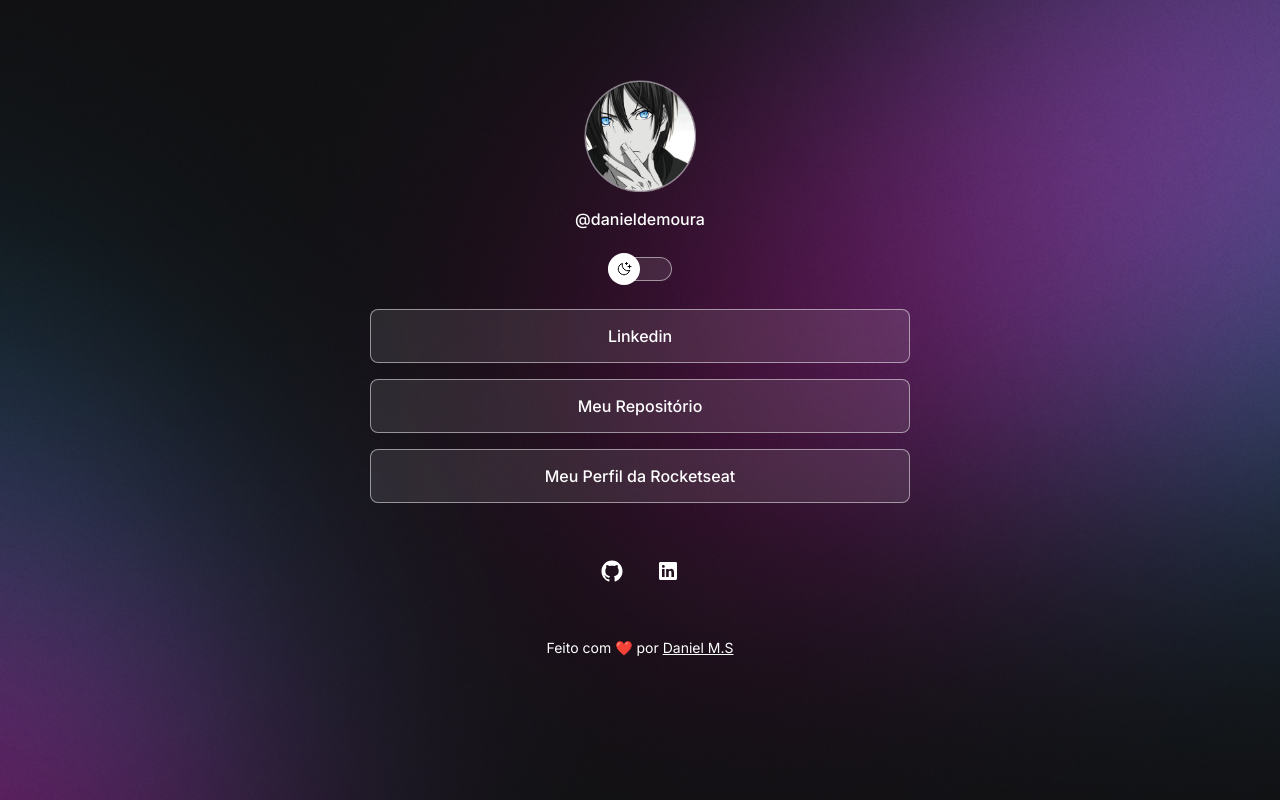
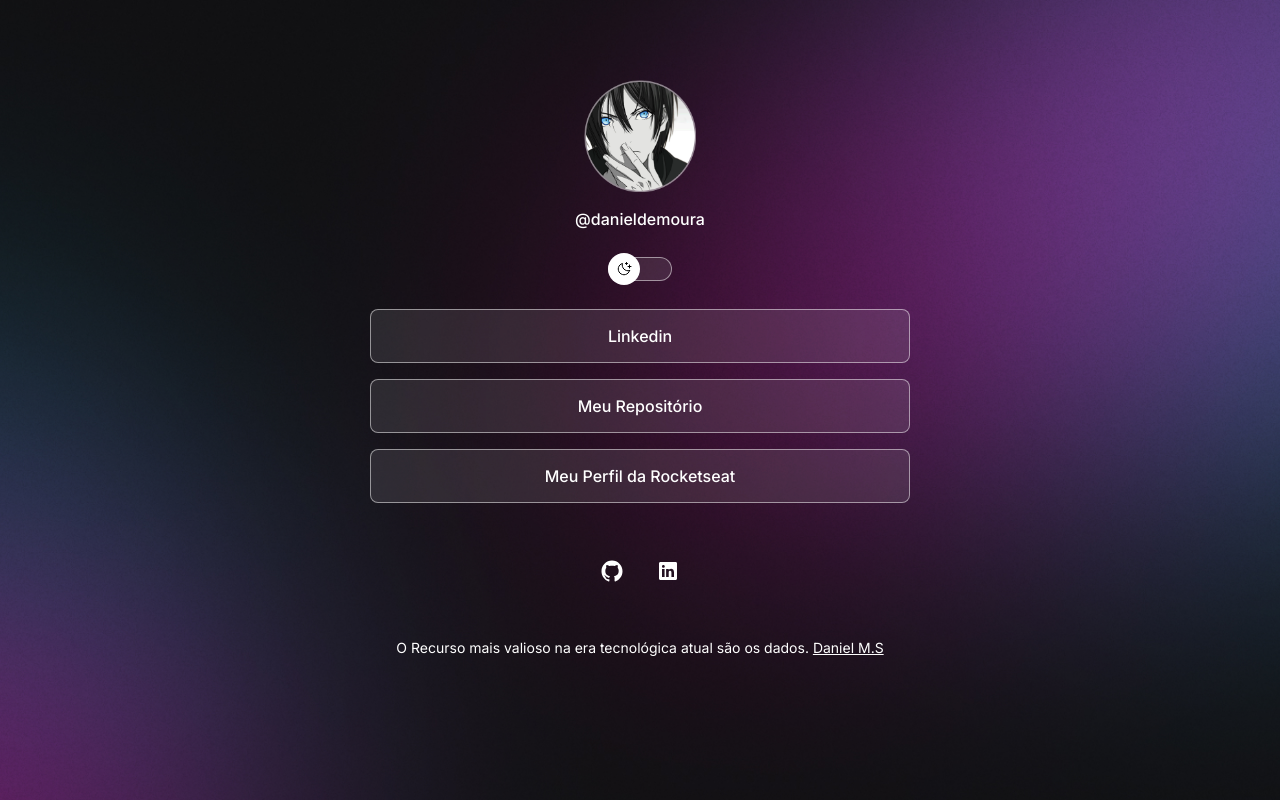
Before and after one commit to geradornot/testex, a plain HTML site: page index.html in a window 1280 px wide. Drawn offline with nearby package versions, Linux system fonts and the light colour scheme.

Commit message:
Update index.html

```diff
--- a/index.html
+++ b/index.html
@@ -64,7 +64,7 @@
       </section>
 
       <footer>
-        Feito com ❤️ por
+        O Recurso mais valioso na era tecnológica atual são os dados.
         <a
           href="https://www.linkedin.com/in/daniel-de-moura-silva-a123a724b/"
           target="_blank"
```
